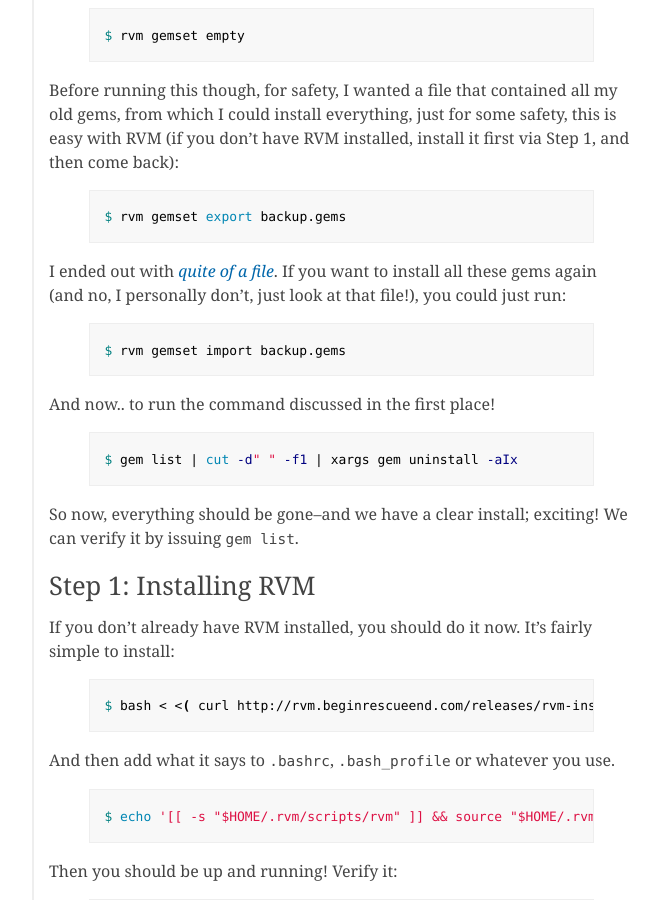
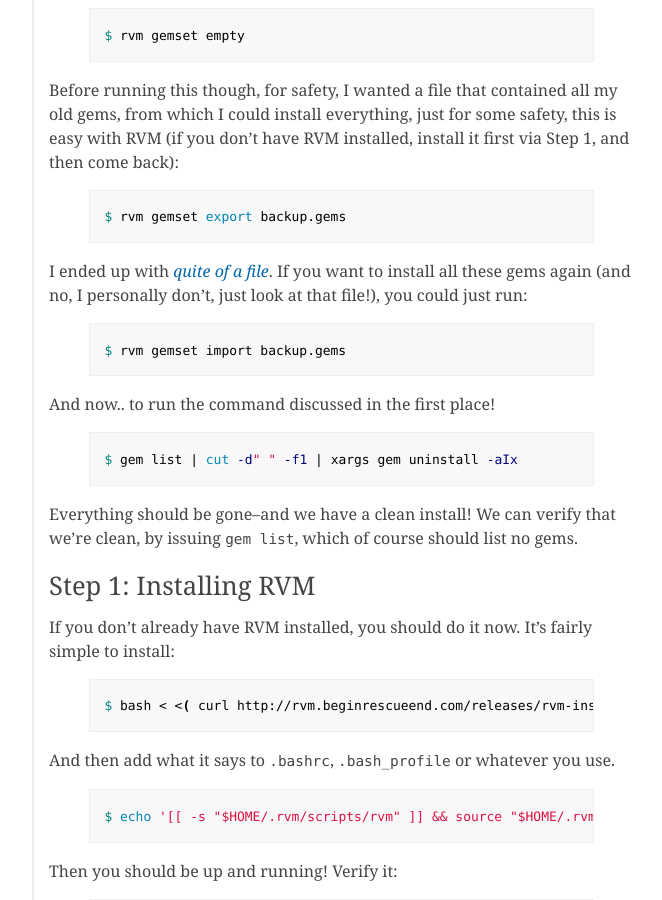
Before and after one commit to igor47/blog, a Jekyll site: the page built from _posts/2010-09-07-getting-up-and-running-with-ruby-and-rvm.md, in a window 1280 px wide and 900 px high, scrolled down 745 px. Shown: the whole window, without its empty margins (218-880 px from the left). Built offline with Jekyll 4.4.1, drawn with Linux system fonts in a browser that asks for light colours; Markdown is read by kramdown in place of the engine named in the settings; comment, search, counter and statistics services are not loaded.

Commit message:
I speek vry god engrish

```diff
--- a/_posts/2010-09-07-getting-up-and-running-with-ruby-and-rvm.md
+++ b/_posts/2010-09-07-getting-up-and-running-with-ruby-and-rvm.md
@@ -30,7 +30,7 @@ Before running this though, for safety, I wanted a file that contained all my ol
 $ rvm gemset export backup.gems
 {% endhighlight %}
 
-I ended out with [*quite of a file*](http://gist.github.com/568262). If you want to install all these gems again (and no, I personally don't, just look at that file!), you could just run:
+I ended up with [*quite of a file*](http://gist.github.com/568262). If you want to install all these gems again (and no, I personally don't, just look at that file!), you could just run:
 
 {% highlight bash %}
 $ rvm gemset import backup.gems
@@ -42,7 +42,7 @@ And now.. to run the command discussed in the first place!
 $ gem list | cut -d" " -f1 | xargs gem uninstall -aIx
 {% endhighlight %}
 
-So now, everything should be gone--and we have a clear install; exciting! We can verify it by issuing `gem list`.
+Everything should be gone--and we have a clean install! We can verify that we're clean, by issuing `gem list`, which of course should list no gems.
 
 ## Step 1: Installing RVM
 
```
